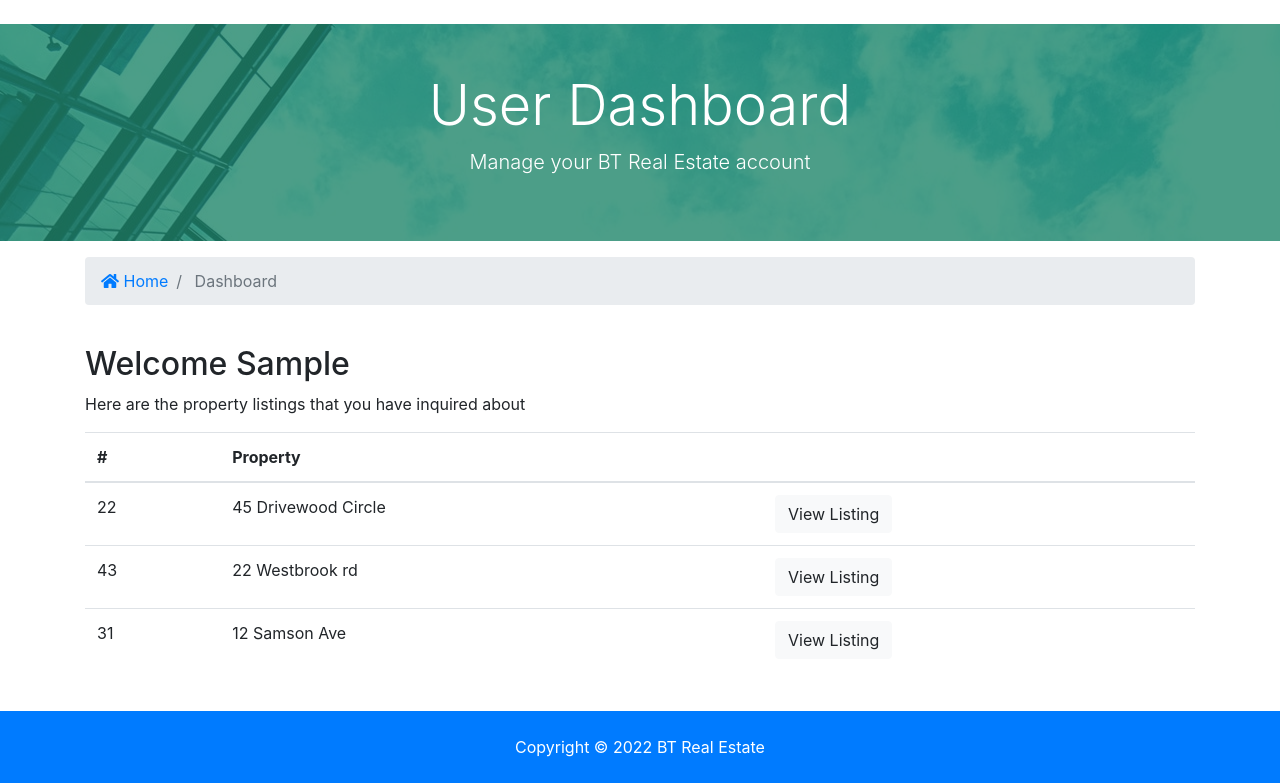
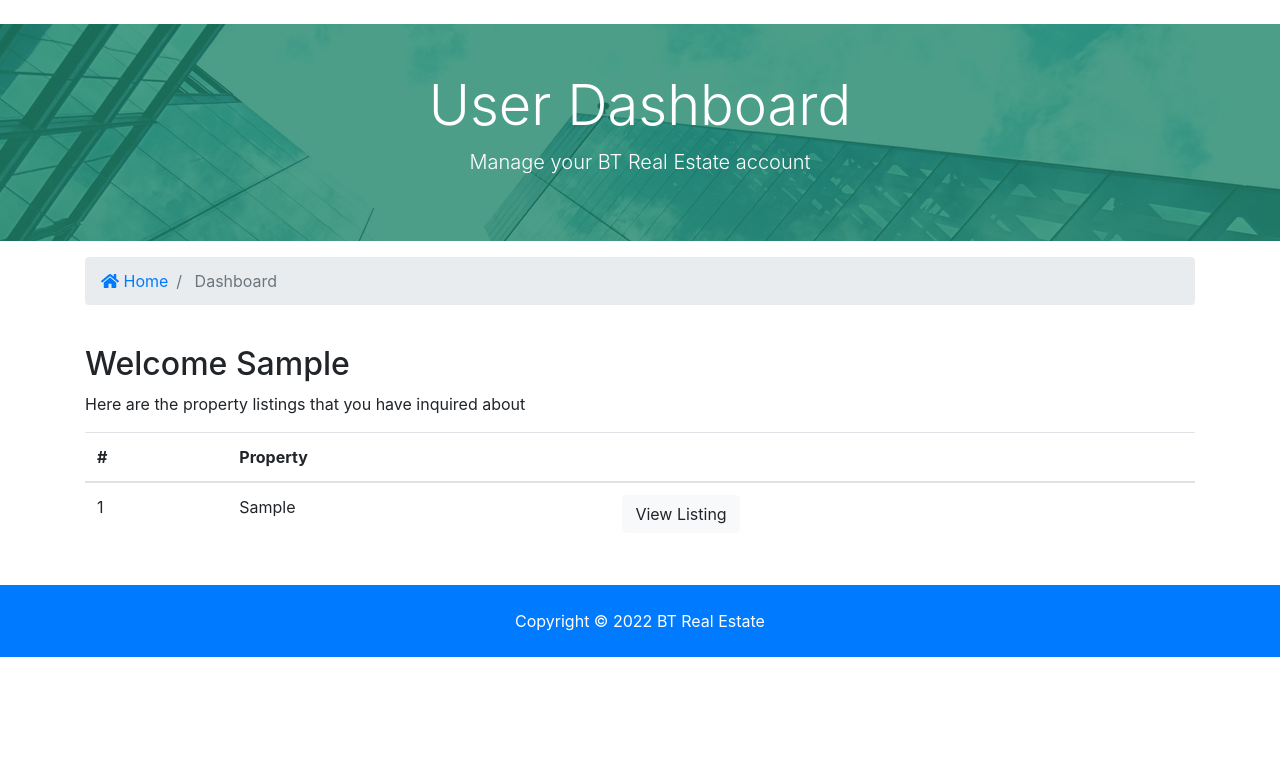
Before and after one commit to mperkhou/btre_project, a Django app: page /accounts/dashboard in a window 1280 px wide. Shown: the part 128-911 px from the top of the page. After the commit the page ends 785 px from the top, so only its background shows below. Run offline with Django 4.2, Linux system fonts and the light colour scheme; a user stored in the database is signed in; tables that the repository leaves empty hold one stand-in row (values such as "Sample post"); parts of the project's set-up code (start-up, migrations or seed data) failed here and were passed over; some libraries are stand-ins or nearby versions.

Commit message:
Fix branch issues. Ready for prod

```diff
--- a/accounts/views.py
+++ b/accounts/views.py
@@ -1,6 +1,7 @@
 from django.shortcuts import render, redirect
 from django.contrib import messages, auth
 from django.contrib.auth.models import User
+from contacts.models import Contact
 # Create your views here.
 
 def register(request):
@@ -66,4 +67,9 @@ def logout(request):
         return redirect('index')
 
 def dashboard(request):
-    return render(request, 'accounts/dashboard.html')
+  user_contacts = Contact.objects.order_by('-contact_date').filter(user_id=request.user.id)
+
+  context = {
+    'contacts': user_contacts
+  }
+  return render(request, 'accounts/dashboard.html', context)
--- a/contacts/apps.py
+++ b/contacts/apps.py
@@ -2,5 +2,5 @@ from django.apps import AppConfig
 
 
 class ContactsConfig(AppConfig):
-    default_auto_field = 'django.db.models.BigAutoField'
+
     name = 'contacts'
--- /dev/null
+++ b/contacts/urls.py
@@ -0,0 +1,7 @@
+from django.urls import path
+
+from . import views
+
+urlpatterns = [
+  path('contact', views.contact, name='contact')
+]
--- a/templates/accounts/dashboard.html
+++ b/templates/accounts/dashboard.html
@@ -3,7 +3,9 @@
 {% block title %} | My Dashboard {% endblock %}
 
 
-{% block content%}
+
+
+{% block content %}
 <br>
 {% include 'partials/_alerts.html' %}
 <section id="showcase-inner" class="py-5 text-white">
@@ -23,7 +25,7 @@
       <nav aria-label="breadcrumb">
         <ol class="breadcrumb">
           <li class="breadcrumb-item">
-            <a href="{& url 'index' &}">
+            <a href="{% url 'index' %}">
               <i class="fas fa-home"></i> Home</a>
           </li>
           <li class="breadcrumb-item active"> Dashboard</li>
@@ -37,6 +39,7 @@
       <div class="row">
         <div class="col-md-12">
           <h2>Welcome {{ user.first_name }}</h2>
+            {% if contacts %}
               <p>Here are the property listings that you have inquired about</p>
               <table class="table">
                 <thead>
@@ -47,33 +50,22 @@
                   </tr>
                 </thead>
                 <tbody>
+                  {% for contact in contacts %}
                     <tr>
-                <td>22</td>
-                <td>45 Drivewood Circle</td>
+                      <td>{{ contact.id }}</td>
+                      <td>{{ contact.listing }}</td>
                       <td>
-                  <a class="btn btn-light" href="#">View Listing</a>
+                        <a class="btn btn-light" href="{% url 'listing' contact.listing_id %}">View Listing</a>
                       </td>
                     </tr>
-              <tr>
-                <td>43</td>
-                <td>22 Westbrook rd</td>
-                <td>
-                  <a class="btn btn-light" href="#">View Listing</a>
-                </td>
-              </tr>
-              <tr>
-                <td>31</td>
-                <td>12 Samson Ave</td>
-                <td>
-                  <a class="btn btn-light" href="#">View Listing</a>
-                </td>
-              </tr>
+                  {% endfor %}
                 </tbody>
               </table>
+            {% else %}
+              <p>You have not made any inquiries</p>
+            {% endif %}
         </div>
       </div>
     </div>
   </section>
-
-
   {% endblock %}
```
Also changed, not shown: contacts/views.py (+14 -11 lines). Lines whose indentation alone changed are shown as unchanged.
